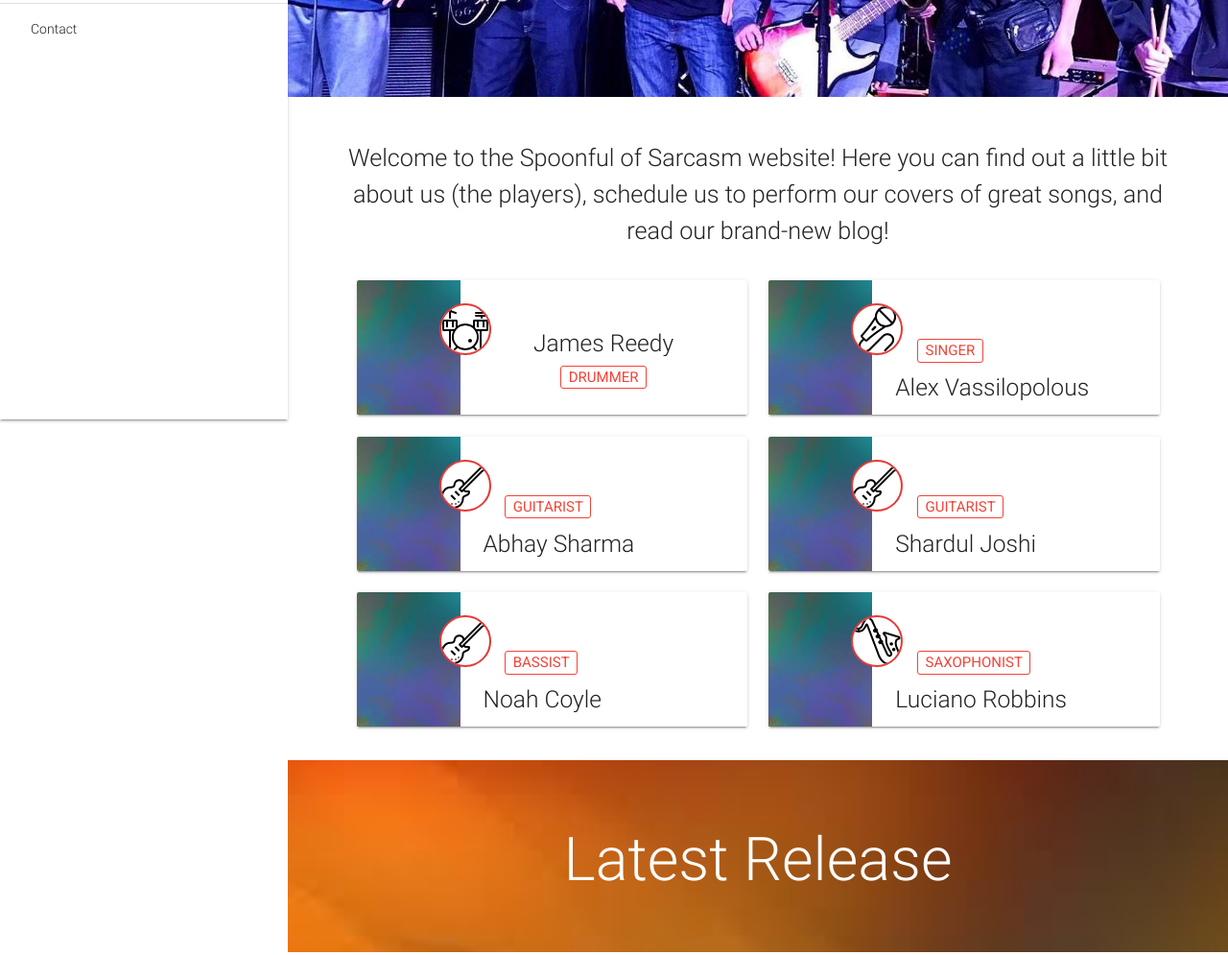
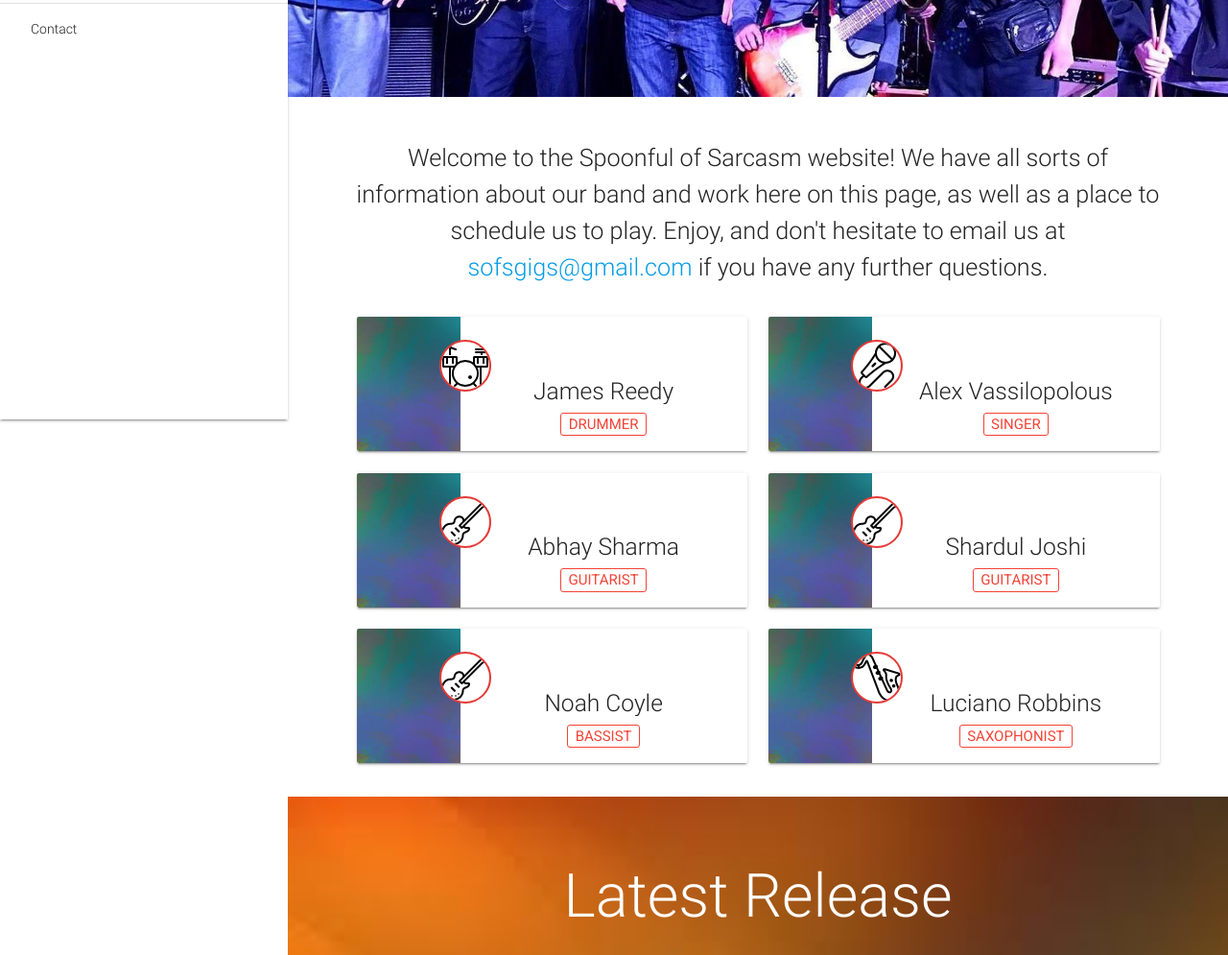
Before and after one commit to sofsgigs/us, a plain HTML site: page index.html in a window 1280 px wide. Shown: the part 423-1418 px from the top of the page at 96% size. Drawn offline with nearby package versions, Linux system fonts and the light colour scheme; a script that the page names is missing; a web font is replaced by a local one.

Commit message:
quick changes

```diff
--- a/index.html
+++ b/index.html
@@ -63,7 +63,7 @@
                 <div class="container-fluid">
                     <div class="row">
                         <div class="col s12" id="welcome-message">
-                            <p class="flow-text center-align">Welcome to the Spoonful of Sarcasm website! Here you can find out a little bit about us (the players), schedule us to perform our covers of great songs, and read our brand-new blog!</p>
+                            <p class="flow-text center-align">Welcome to the Spoonful of Sarcasm website! We have all sorts of information about our band and work here on this page, as well as a place to schedule us to play. Enjoy, and don't hesitate to email us at <a href="mailto:sofsgigs@gmail.com">sofsgigs@gmail.com</a> if you have any further questions.</p>
                         </div>
                         <div class="col s12" id="bandPlayers">
                             <div class="col l6 m6 s12">
@@ -74,8 +74,8 @@
                                     <div class="card-stacked">
                                         <div class="card-content" id="card-content-1">
                                             <img class="circle instrument-icon activator" style="z-index: 2;" src="icons/drums.png" title="Icon by Icons 8, link in the footer">
-                                            <h5 class="light activator truncate center" style="position: relative; bottom: 45px;">James Reedy</h5>
-                                            <button class="badge red-text center-block" style="position: relative; bottom: 45px;">Drummer</button>
+                                            <h5 class="light activator truncate center" style="position: relative; bottom: 33px;">James Reedy</h5>
+                                            <button class="badge red-text center-block" style="position: relative; bottom: 34px;">Drummer</button>
                                         </div>
                                     </div>
                                     <div class="card-reveal">
@@ -92,8 +92,8 @@
                                     <div class="card-stacked">
                                         <div class="card-content" id="card-content-1">
                                             <img class="circle instrument-icon activator" style="z-index: 2;" src="icons/mic.png" title="Icon by Icons 8, link in the footer">
-                                            <button class="badge red-text" style="position: relative; right: 35px;">Singer</button>
-                                            <h5 class="light activator truncate">Alex Vassilopolous</h5>
+                                            <h5 class="light activator truncate center" style="position: relative; bottom: 33px;">Alex Vassilopolous</h5>
+                                            <button class="badge red-text center-block" style="position: relative; bottom: 34px;">Singer</button>
                                         </div>
                                     </div>
                                     <div class="card-reveal">
@@ -110,8 +110,8 @@
                                     <div class="card-stacked">
                                         <div class="card-content" id="card-content-1">
                                             <img class="circle instrument-icon activator" style="z-index: 2;" src="icons/guitar.png" title="Icon by Icons 8, link in the footer">
-                                            <button class="badge red-text" style="position: relative; right: 35px;">Guitarist</button>
-                                            <h5 class="light activator truncate">Abhay Sharma</h5>
+                                            <h5 class="light activator truncate center" style="position: relative; bottom: 33px;">Abhay Sharma</h5>
+                                            <button class="badge red-text center-block" style="position: relative; bottom: 34px;">Guitarist</button>
                                         </div>
                                     </div>
                                     <div class="card-reveal">
@@ -128,8 +128,8 @@
                                     <div class="card-stacked">
                                         <div class="card-content" id="card-content-1">
                                             <img class="circle instrument-icon activator" style="z-index: 2;" src="icons/guitar.png" title="Icon by Icons 8, link in the footer">
-                                            <button class="badge red-text" style="position: relative; right: 35px;">Guitarist</button>
-                                            <h5 class="light activator truncate">Shardul Joshi</h5>
+                                            <h5 class="light activator truncate center" style="position: relative; bottom: 33px;">Shardul Joshi</h5>
+                                            <button class="badge red-text center-block" style="position: relative; bottom: 34px;">Guitarist</button>
                                         </div>
                                     </div>
                                     <div class="card-reveal">
@@ -146,8 +146,8 @@
                                     <div class="card-stacked">
                                         <div class="card-content" id="card-content-1">
                                             <img class="circle instrument-icon activator" style="z-index: 2;" src="icons/guitar.png" title="Icon by Icons 8, link in the footer">
-                                            <button class="badge red-text" style="position: relative; right: 35px;">Bassist</button>
-                                            <h5 class="light activator truncate">Noah Coyle</h5>
+                                            <h5 class="light activator truncate center" style="position: relative; bottom: 33px;">Noah Coyle</h5>
+                                            <button class="badge red-text center-block" style="position: relative; bottom: 34px;">Bassist</button>
                                         </div>
                                     </div>
                                     <div class="card-reveal">
@@ -155,9 +155,6 @@
                                         <blockquote style="margin-bottom: -10px"><i>He came, he's still here.</i></blockquote>
                                     </div>
                                 </div>
-                            </div>
-                            <div class="col s12 hide">
-                                <h5 class="center-align">Guest Player</h5>
                             </div>
                             <div class="col l6 m6 s12">
                                 <div class="card horizontal">
@@ -167,8 +164,8 @@
                                     <div class="card-stacked">
                                         <div class="card-content" id="card-content-1">
                                             <img class="circle instrument-icon activator" style="z-index: 2;" src="icons/saxophone.png" title="Icon by Icons 8, link in the footer">
-                                            <button class="badge red-text" style="position: relative; right: 35px;">Saxophonist</button>
-                                            <h5 class="light activator truncate">Luciano Robbins</h5>
+                                            <h5 class="light activator truncate center" style="position: relative; bottom: 33px;">Luciano Robbins</h5>
+                                            <button class="badge red-text center-block" style="position: relative; bottom: 34px;">Saxophonist</button>
                                         </div>
                                     </div>
                                     <div class="card-reveal">
@@ -213,7 +210,7 @@
                     <div class="row" id="tabs-content">
                         <div class="col s12 tabs-section">
                             <ul class="tabs">
-                                <li class="tab col s6 disabled"><a href="#tab3">Andover Youth Center Open Mic Night</a></li>
+                                <li class="tab col s6 disabled"><a href="#tab3">Andover Cormier Youth Center Open Mic Night</a></li>
                                 <li class="tab col s3"><a href="#tab2" class="active">Hard Rock Cafe</a></li>
                                 <li class="tab col s3"><a href="#tab1">Real School of Music</a></li>
                             </ul>
@@ -271,7 +268,7 @@
                     <div class="parallax"><img src="images/parallax2.jpg"></div>
                 </div>
                 <div class="container-fluid">
-                    <p class="flow-text center-align">Please use the scheduling portal below (powered by Calendly) to find determine a time to have us play. We will get back to you as soon as possible to provide more details.</p>
+                    <p class="flow-text center-align">Please use the scheduling portal below (powered by <a href="https://calendly.com/">Calendly</a>) to find determine a time to have us play. We will get back to you as soon as possible to provide more details.</p>
                     <!-- Calendly inline widget begin -->
                     <div class="calendly-inline-widget" data-url="https://calendly.com/sofsgigs" style="min-width:320px;height:400px;"></div>
                     <script type="text/javascript" src="https://assets.calendly.com/assets/external/widget.js"></script>
```
